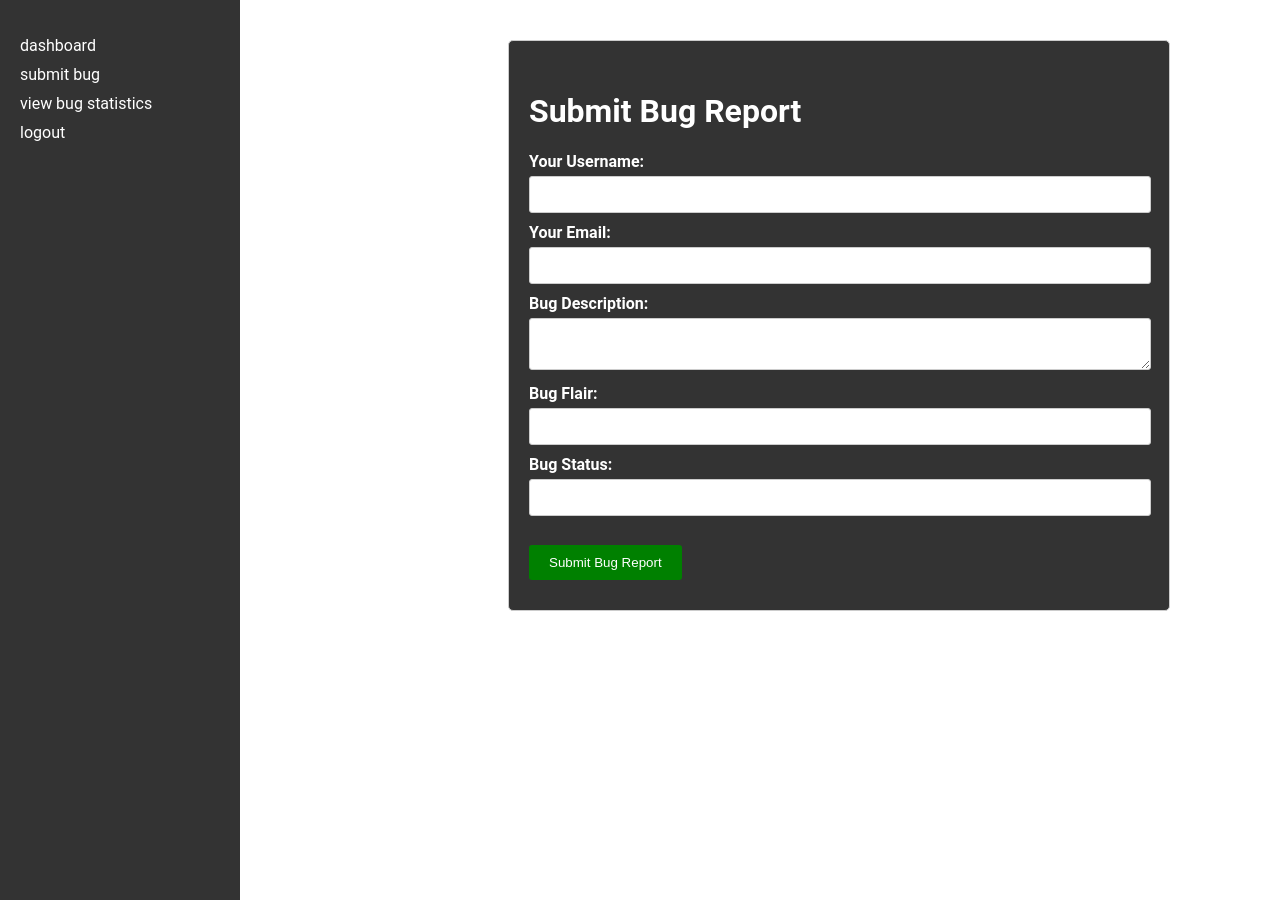
After one commit to bhav2134/bug-report, a Flask app: template templates/submit_bug.html in a window 1280 px wide. The commit adds this page. Run offline with Flask 3, Linux system fonts and the light colour scheme; the template is opened without the code that fills it, so the values that code supplies are empty.

Commit message:
added submit-bug-form

```diff
--- a/app.py
+++ b/app.py
@@ -1,4 +1,4 @@
-from flask import Flask, render_template, url_for, redirect
+from flask import Flask, render_template, url_for, redirect, request
 from flask_sqlalchemy import SQLAlchemy
 from flask_login import UserMixin, login_user, LoginManager, login_required,logout_user, current_user
 from flask_wtf import FlaskForm
@@ -34,6 +34,7 @@ class Bug(db.Model, UserMixin):
     username = db.Column(db.String(20), nullable=False)
     email = db.Column(db.String(50), nullable=False)
     bug_description=db.Column(db.String(800), nullable=False)
+    bug_flair=db.Column(db.String(20), nullable=True)
     bug_status=db.Column(db.String(20), nullable=True)
 
 
@@ -86,6 +87,7 @@ def login():
 
 @app.route('/dashboard', methods=['GET', 'POST'])
 def dashboard():
+    bug_reports = Bug.query.all()
     return render_template('dashboard.html')
 
 @app.route('/logout', methods=['GET', 'POST'])
@@ -108,5 +110,28 @@ def register():
 
     return render_template('register.html', form=form)
 
+@app.route('/submit_bug', methods=['GET'])
+@login_required
+def submit_bug_page():
+    return render_template('submit_bug.html')
+
+
+@app.route('/submit_bug', methods=['POST'])
+@login_required
+def submit_bug():
+    if request.method == 'POST':
+        username = request.form['username']
+        email = request.form['email']
+        bug_description = request.form['bug_description']
+        bug_flair = request.form['bug_flair']
+        bug_status = request.form['bug_status']
+
+        # Create a new Bug instance and add it to the database
+        new_bug = Bug(username=username, email=email, bug_description=bug_description, bug_flair=bug_flair, bug_status=bug_status)
+        db.session.add(new_bug)
+        db.session.commit()
+
+        return redirect(url_for('submit_bug'))
+
 if __name__ == '__main__':
     app.run(debug=True)
--- a/static/home.css
+++ b/static/home.css
@@ -10,6 +10,7 @@ body {
     line-height: 1.6;
     background-color: #222;
     color: #fff;
+    font-family: "Roboto", sans-serif;
 }
 
 
--- a/static/login.css
+++ b/static/login.css
@@ -11,6 +11,7 @@ body {
     color: #fff;
     padding: 0;
     line-height: 1.6;
+    font-family: "Roboto", sans-serif;
 }
 
 /* Header styles */
--- a/static/register.css
+++ b/static/register.css
@@ -11,6 +11,7 @@ body {
   line-height: 1.6;
   color: #fff;
   padding: 0;
+  font-family: "Roboto", sans-serif;
 }
 
 /* Header styles */
--- /dev/null
+++ b/static/submit_bug.css
@@ -0,0 +1,85 @@
+body {
+    font-family: "Roboto", sans-serif;
+}
+
+.navbar {
+    width: 200px;
+    height: 100%;
+    position: fixed;
+    top: 0;
+    left: 0;
+    background-color: #333;
+    padding: 20px;
+    color: white;
+}
+
+.navbar ul {
+    list-style-type: none;
+    padding: 0;
+}
+
+.navbar li {
+    margin-bottom: 10px;
+}
+
+.navbar li a {
+    color: white;
+    text-decoration: none;
+}
+
+.logout {
+    position: absolute;
+    bottom: 20px;
+}
+
+.form-container {
+    background-color: #333;
+    max-width: 600px;
+    padding: 30px 40px 30px 20px;
+    border: 1px solid #ccc;
+    border-radius: 5px;
+    color: white;
+    margin-left: 500px;
+    margin-right: auto;
+    margin-top: 40px;
+}
+
+.form-container h2 {
+    text-align: center;
+}
+
+.form-container form {
+    display: grid;
+}
+
+.form-container label {
+    font-weight: bold;
+}
+
+.form-container input[type="text"],
+.form-container input[type="email"],
+.form-container textarea {
+    width: 100%;
+    padding: 10px;
+    border: 1px solid #ccc;
+    border-radius: 3px;
+    margin-bottom: 10px;
+    margin-top: 5px;
+}
+
+.form-container textarea {
+    resize: vertical;
+}
+
+.form-container input[type="submit"] {
+    background-color: green;
+    color: #fff;
+    border: none;
+    border-radius: 3px;
+    padding: 10px 20px;
+    cursor: pointer;
+}
+
+.form-container input[type="submit"]:hover {
+    background-color: #555;
+}
--- /dev/null
+++ b/templates/submit_bug.html
@@ -0,0 +1,38 @@
+<!-- submit_bug.html -->
+<!DOCTYPE html>
+<html lang="en">
+<head>
+    <meta charset="UTF-8">
+    <link rel="stylesheet" href='../static/submit_bug.css'>
+    <meta http-equiv="X-UA-Compatible" content="IE=edge">
+    <title>Submit Bug Report</title>
+</head>
+<body>
+    <div class="navbar">
+        <ul>
+            <li><a href="{{url_for('dashboard')}}">dashboard</a></li>
+            <li><a href="{{url_for('submit_bug')}}">submit bug</a></li>
+            <li><a href="">view bug statistics</a></li>
+            <li><a href="{{url_for('logout')}}">logout</a></li>
+        </ul>
+    </div>
+    <div class="form-container">
+        <h1>Submit Bug Report</h1>
+            <form method="POST" action="{{ url_for('submit_bug') }}">
+                <div class="form">
+                    <!-- Bug Report Form -->
+                        <label for="username">Your Username:</label><br>
+                        <input type="text" id="username" name="username" required><br>
+                        <label for="email">Your Email:</label><br>
+                        <input type="email" id="email" name="email" required><br>
+                        <label for="bug_description">Bug Description:</label><br>
+                        <textarea id="bug_description" name="bug_description" required></textarea><br>
+                        <label for="bug_flair">Bug Flair:</label><br>
+                        <input type="text" id="bug_flair" name="bug_flair"><br>
+                        <label for="bug_status">Bug Status:</label><br>
+                        <input type="text" id="bug_status" name="bug_status"><br><br>
+                        <input type="submit" value="Submit Bug Report">
+            </form>
+    </div>
+</body>
+</html>
```
Also changed, not shown: static/dashboard.css (+37 -0 lines), templates/dashboard.html (+32 -37 lines), instance/database.db, templates/bug_graphs.html (added).
